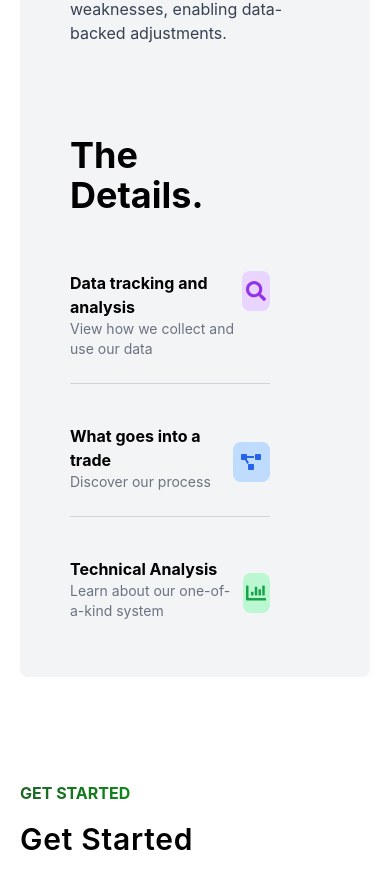
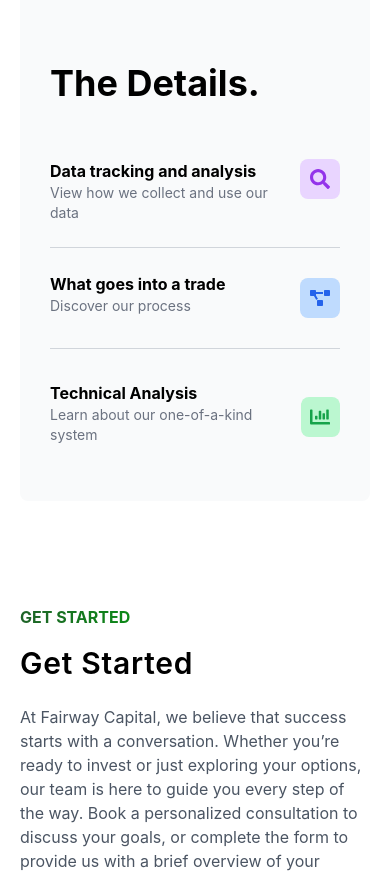
Before and after one commit to johnnybasgallop/fairway-site, a React (Create React App) app: page / in a window 390 px wide. Shown: the part 3154-4028 px from the top of the page. Built offline with nearby package versions, Linux system fonts and the light colour scheme.

Commit message:
styled the how it works main bt

```diff
--- a/src/How-It-Works/HowItWorks.js
+++ b/src/How-It-Works/HowItWorks.js
@@ -10,9 +10,9 @@
         How it works
       </h2>
 
-      <div className="mt-10 grid grid-cols-1 md:grid-cols-2 gap-[50px] flex justify-between bg-gray-100 py-8 px-[50px] rounded-lg">
+      <div className="mt-10 grid grid-cols-1 md:grid-cols-2 gap-[50px] flex bg-gray-50 py-8 px-[30px] rounded-lg">
         {/* Basics Section */}
-        <div className="flex flex-grow flex-col">
+        <div className="flex flex-1 flex-col">
           <h2 className="text-4xl font-bold py-10">The Basics.</h2>
           <p className="mt-4 text-gray-700">
             We meticulously track and analyze all trading activity, creating a
@@ -33,16 +33,16 @@
         </div>
 
         {/* Details Section */}
-        <div className="w-[80%] flex flex-col">
+        <div className="flex flex-2 flex-col">
           <h2 className="text-4xl py-10 flex items-center font-bold">
             The Details.
           </h2>
-          <div className="space-y-6 border-gray-300">
+          <div className="space-y-6 flex flex-col justify-center border-gray-300">
             {/* Data Tracking */}
-            <div className="flex items-start justify-between py-4 border-b border-gray-300">
-              <div className="flex flex-col justify-center mb-2">
+            <div className="flex items-start justify-between pb-2 pt-4 border-b border-gray-300">
+              <div className="flex flex-col justify-center mb-4">
                 <h3 className="font-bold">Data tracking and analysis</h3>
-                <p className="text-gray-500 text-sm">
+                <p className="text-gray-500 text-sm max-w-[90%] md:max-w-[100%]">
                   View how we collect and use our data
                 </p>
               </div>
@@ -52,7 +52,7 @@
             </div>
 
             {/* What Goes Into a Trade */}
-            <div className="flex items-center justify-between py-4 border-b border-gray-300">
+            <div className="flex items-center justify-between pb-6 border-b border-gray-300">
               <div className="flex flex-col items-start justify-start mb-2">
                 <h3 className="font-bold">What goes into a trade</h3>
                 <p className="text-gray-500 text-sm">Discover our process</p>
@@ -63,10 +63,10 @@
             </div>
 
             {/* Technical Analysis */}
-            <div className="flex items-center justify-between py-4">
+            <div className="flex items-center justify-between pt-2 pb-4">
               <div className="flex flex-col items-start justify-start mb-2">
                 <h3 className="font-bold">Technical Analysis</h3>
-                <p className="text-gray-500 text-sm">
+                <p className="text-gray-500 text-sm max-w-[90%] md:max-w-[100%]">
                   Learn about our one-of-a-kind system
                 </p>
               </div>
```
